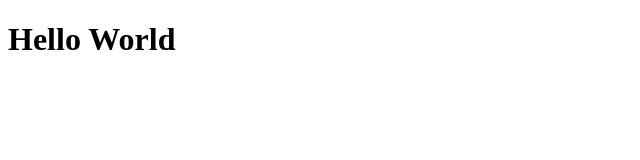
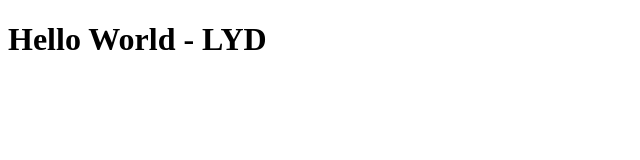
Before and after one commit to lyds-startupstudio/lyds.me-domain-page, a plain HTML site: page index.html in a window 1280 px wide. Shown: the whole page, without its empty margins (0-640 px from the left). Drawn offline with Linux system fonts and the light colour scheme.

Commit message:
Update index.html

```diff
--- a/index.html
+++ b/index.html
@@ -1,10 +1,10 @@
 <!DOCTYPE html>
 <html lang="en">
 <head>
-  <meta charset="UTF-8">
-  <title>lyds.me</title>
+    <meta charset="UTF-8">
+    <title>lyds.me</title>
 </head>
 <body>
-  <h1>Hello World</h1>
+    <h1>Hello World - LYD</h1>
 </body>
 </html>
```
